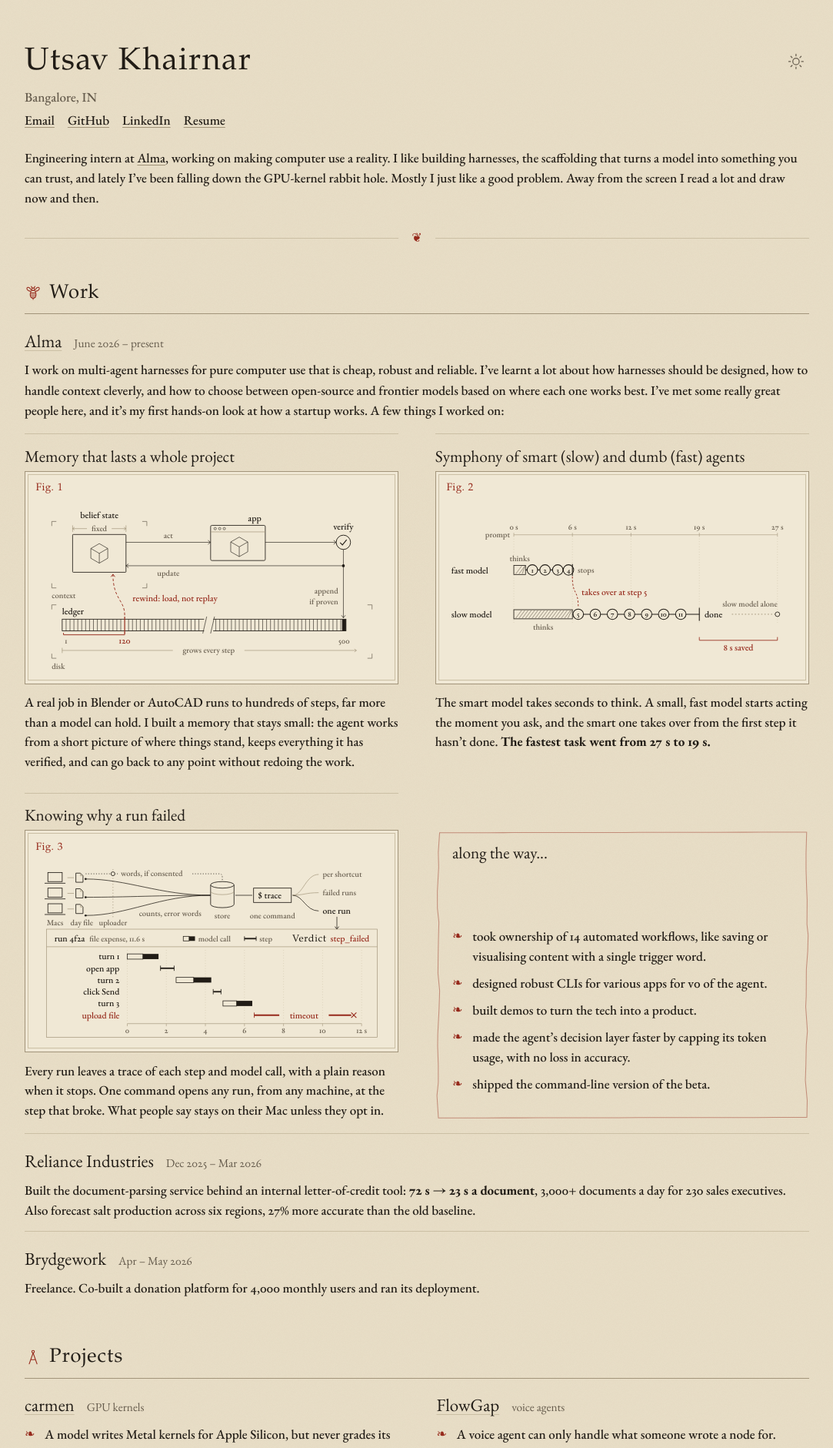
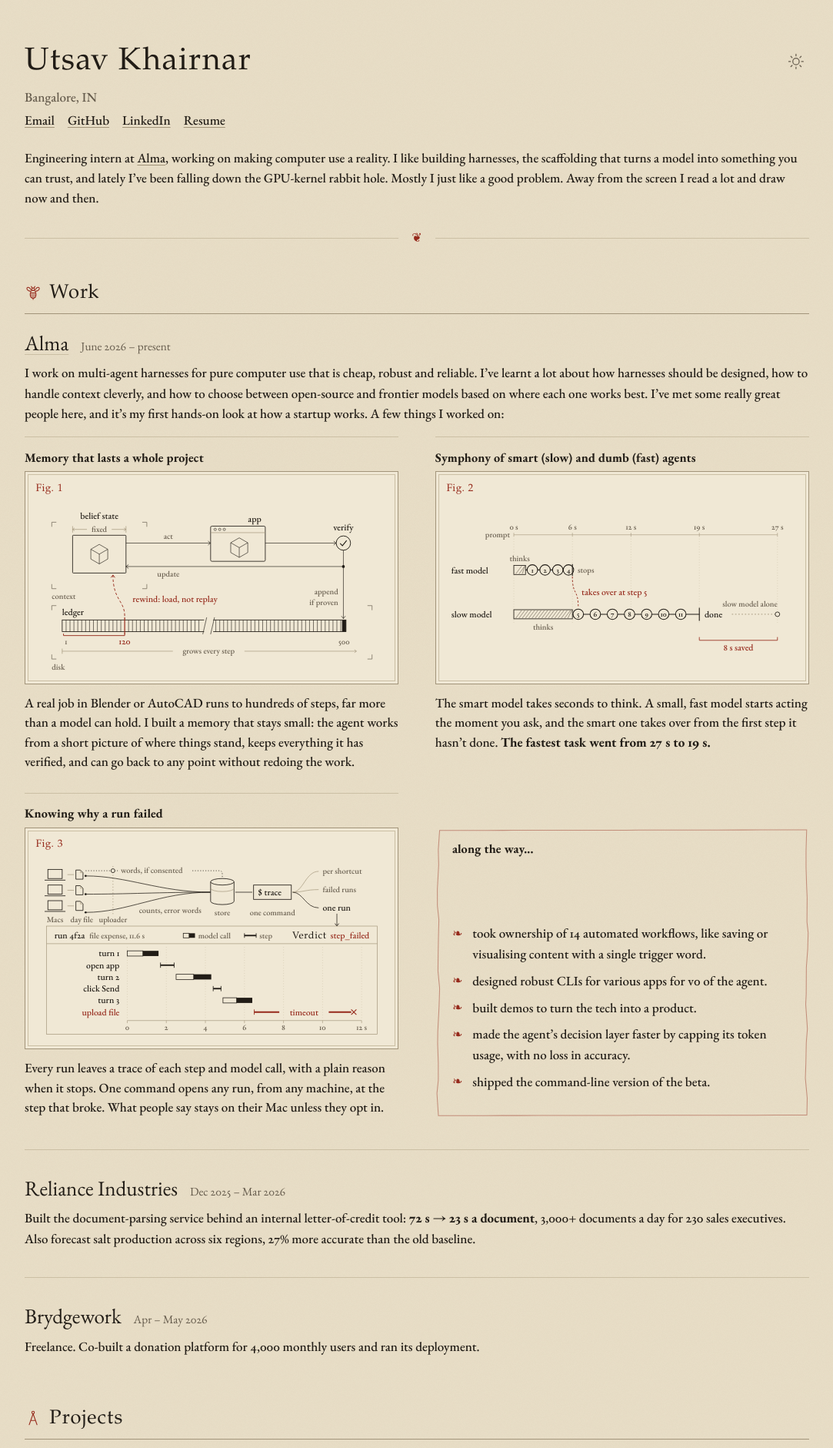
Before and after one commit to utsav1033/utsav1033.github.io, a Jekyll site: the page built from index.html, in a window 1280 px wide. Shown: the top 1881 px of the page at 77% size, without its empty margins (98-1181 px from the left). Built offline with Jekyll 4.4.1, drawn with Linux system fonts in a browser that asks for light colours; some web fonts are replaced.

Commit message:
Work: bigger company names, small bold card headings, more room between jobs
Co-Authored-By: Claude Opus 5.5 <noreply@anthropic.com>
Claude-Session: https://claude.ai/code/session_015cVeRoevk6qm372wxHdwQR

```diff
--- a/assets/css/site.css
+++ b/assets/css/site.css
@@ -55,10 +55,10 @@ section{margin-top:2.6em}
   padding-bottom:.25em;border-bottom:1px solid var(--hair);display:flex;align-items:center;gap:.4em}
 .vignette{width:26px;height:26px;flex:none;fill:none;stroke:var(--red);stroke-width:1.15;stroke-linecap:round;stroke-linejoin:round;margin-top:-2px}
 .vignette .fill{fill:var(--red);stroke:none}
-.entry{padding:1.3em 0 .4em;border-top:1px solid var(--rule)}
-.section-title+.entry{border-top:0;padding-top:.5em}
+.entry{padding:2em 0 .6em;margin-top:1.2em;border-top:1px solid var(--rule)}
+.section-title+.entry{border-top:0;padding-top:.5em;margin-top:0}
 .entry-head{display:flex;flex-wrap:wrap;align-items:baseline;gap:.15em .8em;margin:0 0 .45em;font-weight:400}
-.org{font-family:var(--fell);font-size:27px;line-height:1.2}
+.org{font-family:var(--fell);font-size:32px;line-height:1.2}
 .org a{text-decoration-color:var(--rule)}
 .when{color:var(--muted);white-space:nowrap;font-size:18px}
 .lead{margin:0 0 .4em}
@@ -67,7 +67,7 @@ section{margin-top:2.6em}
 /* a job's work as cards: heading, figure, paragraph; two to a row */
 .cards{display:grid;grid-template-columns:minmax(0,1fr) minmax(0,1fr);gap:1.6em 2.8em;margin:1em 0 .6em}
 .card{display:grid;grid-row:span 3;grid-template-rows:subgrid;row-gap:0;padding-top:.9em;border-top:1px solid var(--rule)}
-.card h4{font-family:var(--fell);font-weight:400;font-size:25px;margin:0 0 .3em;line-height:1.2}
+.card h4{font-family:var(--body);font-weight:700;font-size:19px;letter-spacing:.01em;margin:0 0 .45em;line-height:1.3}
 .card figure{margin:0 0 .7em;display:flex;flex-direction:column}
 .card figure svg{margin:auto 0}
 .card-text{line-height:1.5}
```
